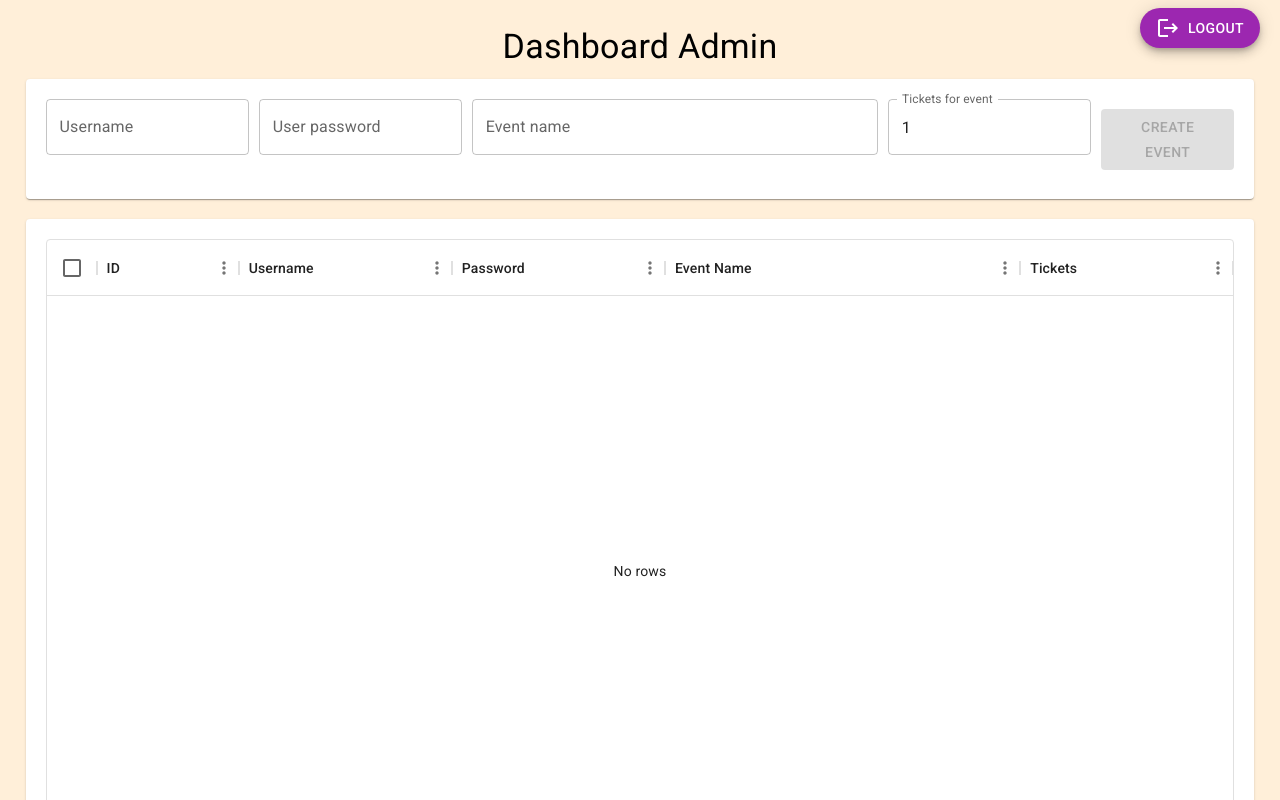
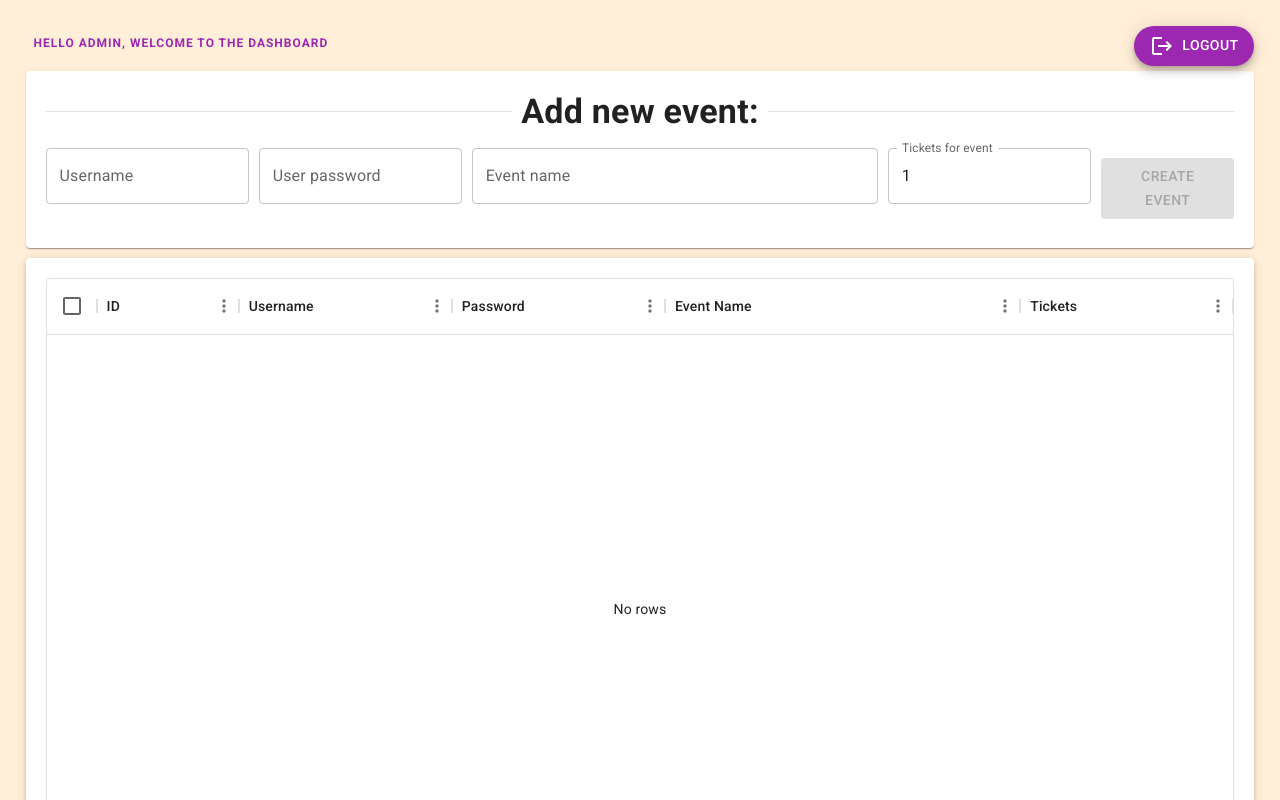
Before and after one commit to JEstebanRodriguez/Warden, a React (Vite) app in the folder client/: page /admin/home in a window 1280 px wide. Shown: the top 800 px of the page. Built offline with nearby package versions, Linux system fonts and the light colour scheme.

Commit message:
Some minor changes

```diff
--- a/client/src/components/ClientCreateInputs.jsx
+++ b/client/src/components/ClientCreateInputs.jsx
@@ -1,8 +1,15 @@
 import React, { useEffect } from "react";
-import { Box, TextField, Paper, Button } from "@mui/material";
+import {
+  Box,
+  TextField,
+  Paper,
+  Button,
+  Typography,
+  Divider,
+} from "@mui/material";
 import { useForm } from "react-hook-form";
 
-const ClientCreateInputs = ({newClient}) => {
+const ClientCreateInputs = ({ newClient }) => {
   const initialValues = {
     username: "",
     userPassword: "",
@@ -24,9 +31,9 @@ const ClientCreateInputs = ({newClient}) => {
   const onSubmit = (values) => {
     // console.log(errors);
     console.log(values);
-    newClient(values)
+    newClient(values);
     if (isSubmitSuccessful) {
-      console.log('is true')
+      console.log("is true");
       reset(initialValues);
     }
     // send data to client
@@ -43,18 +50,35 @@ const ClientCreateInputs = ({newClient}) => {
         <Paper
           sx={{
             width: "100%",
-            height: "120px",
+            // height: "120px",
+            // display: "flex",
+            // gap: "10px",
+            // justifyContent: "space-around",
+            // alignItems: "top",
+            padding: "20px",
+          }}
+        >
+          <Divider>
+            {" "}
+            <Typography align="center" variant="h4" component="h4" fontWeight={'bold'}>
+              Add new event:
+            </Typography>
+          </Divider>
+          <Box
+            sx={{
+              width: "100%",
+              height: "80px",
               display: "flex",
               gap: "10px",
               justifyContent: "space-around",
-            alignItems: 'top',
-            padding: "20px",
+              alignItems: "top",
+              marginTop: '15px'
             }}
           >
             <TextField
               {...register("username", {
-                required: 'Username is required',
-                minLength: {value: 2, message: 'Needs 2 characters or more'},
+                required: "Username is required",
+                minLength: { value: 2, message: "Needs 2 characters or more" },
                 // maxLength: {value: 30, message: 'Too long'},
               })}
               name="username"
@@ -63,13 +87,16 @@ const ClientCreateInputs = ({newClient}) => {
               label="Username"
               error={formState.errors.username ? true : false}
               helperText={formState.errors.username?.message}
-              sx={{flex: '2'}}
+              sx={{ flex: "2" }}
             />
 
             <TextField
               {...register("userPassword", {
                 required: "User Password is required",
-                minLength: {value: 4, message: 'Password needs 4 characters or more'},
+                minLength: {
+                  value: 4,
+                  message: "Password needs 4 characters or more",
+                },
                 // maxLength: {value: 25, message: 'Too long'},
               })}
               nama="userPassword"
@@ -79,17 +106,19 @@ const ClientCreateInputs = ({newClient}) => {
               type="password"
               error={formState.errors.userPassword ? true : false}
               helperText={formState.errors.userPassword?.message}
-              sx={{flex: '2'}}
-
+              sx={{ flex: "2" }}
             />
 
             <TextField
               {...register("eventName", {
                 required: "Event Name is required",
-                minLength: {value: 2, message: 'Event name needs 2 characters or more'},
+                minLength: {
+                  value: 2,
+                  message: "Event name needs 2 characters or more",
+                },
                 maxLength: {
                   value: 30,
-                  message: 'Too long'
+                  message: "Too long",
                 },
               })}
               name="eventName"
@@ -100,13 +129,13 @@ const ClientCreateInputs = ({newClient}) => {
               maxRows={2}
               error={formState.errors.eventName ? true : false}
               helperText={formState.errors.eventName?.message}
-              sx={{flex: '4'}}
-
-
+              sx={{ flex: "4" }}
             />
 
             <TextField
-              {...register("maxTickets", { required: "Tickets number is required" })}
+              {...register("maxTickets", {
+                required: "Tickets number is required",
+              })}
               name="maxTickets"
               id="maxTickets"
               type="number"
@@ -115,8 +144,7 @@ const ClientCreateInputs = ({newClient}) => {
               label="Tickets for event"
               variant="outlined"
               helperText={formState.errors.maxTickets?.message}
-              sx={{flex: '2'}}
-
+              sx={{ flex: "2" }}
             />
             <Button
               type="submit"
@@ -124,11 +152,12 @@ const ClientCreateInputs = ({newClient}) => {
               color="info"
               disableElevation
               size="medium"
-            sx={{height: 'max-content', flex: '1', marginTop: '10px'}}
-            disabled= {!isValid}
+              sx={{ height: "max-content", flex: "1", marginTop: "10px" }}
+              disabled={!isValid}
             >
               Create event
             </Button>
+          </Box>
         </Paper>
       </form>
     </Box>
--- a/client/src/components/ClientsTable.jsx
+++ b/client/src/components/ClientsTable.jsx
@@ -115,8 +115,8 @@ const ClientsTable = ({rows}) => {
 
 
   return (
-    <Box sx={{ marginTop: "20px" }}>
-      <Paper sx={{ padding: "20px", height: 700 }}>
+    <Box sx={{ marginTop: "10px" }}>
+      <Paper elevation={3} sx={{ padding: "20px", height: 700 }}>
         <DataGrid
           rows={rows}
           columns={columns}
--- a/client/src/pages/AdminDashboard.jsx
+++ b/client/src/pages/AdminDashboard.jsx
@@ -11,6 +11,12 @@ const AdminDashboard = () => {
 
   // Needs UseEffect to fetch data with each submit and reset clients state
 
+
+  const handleLogout = () => {
+    // user logout endopoint call
+    console.log('user Logout')
+  }
+
   const addClient = (data) => {
     console.log(data);
     data.id = counter;
@@ -22,13 +28,32 @@ const AdminDashboard = () => {
 
   return (
     <Box component="main" sx={{ padding: "2%" }}>
-      <Fab variant="extended" size="medium" color='secondary' sx={{position: 'absolute', right: '20px', top: '8px'}}>
-        <LogoutIcon sx={{ mr: 1}} />
-        Logout
-      </Fab>
-      <Typography variant="h4" gutterBottom align="center">
-        Dashboard Admin
-      </Typography>
+      <Box
+        sx={{
+          display: "flex",
+          justifyContent: "space-between",
+          alignItems: "center",
+          marginBottom: '5px'
+        }}
+      >
+        <Typography
+          variant="overline"
+          component="h3"
+          gutterBottom
+          align="left"
+          fontWeight='bold'
+          marginLeft={1}
+          color='secondary'
+        >
+          Hello Admin, welcome to the dashboard
+        </Typography>
+        <Fab variant="extended" size="medium" color="secondary"
+          onClick={handleLogout}
+          >
+          <LogoutIcon sx={{ mr: 1 }} />
+          Logout
+        </Fab>
+      </Box>
       <ClientCreateInputs newClient={addClient} />
       <ClientsTable rows={clients} />
     </Box>
```
Lines whose indentation alone changed are shown as unchanged.
